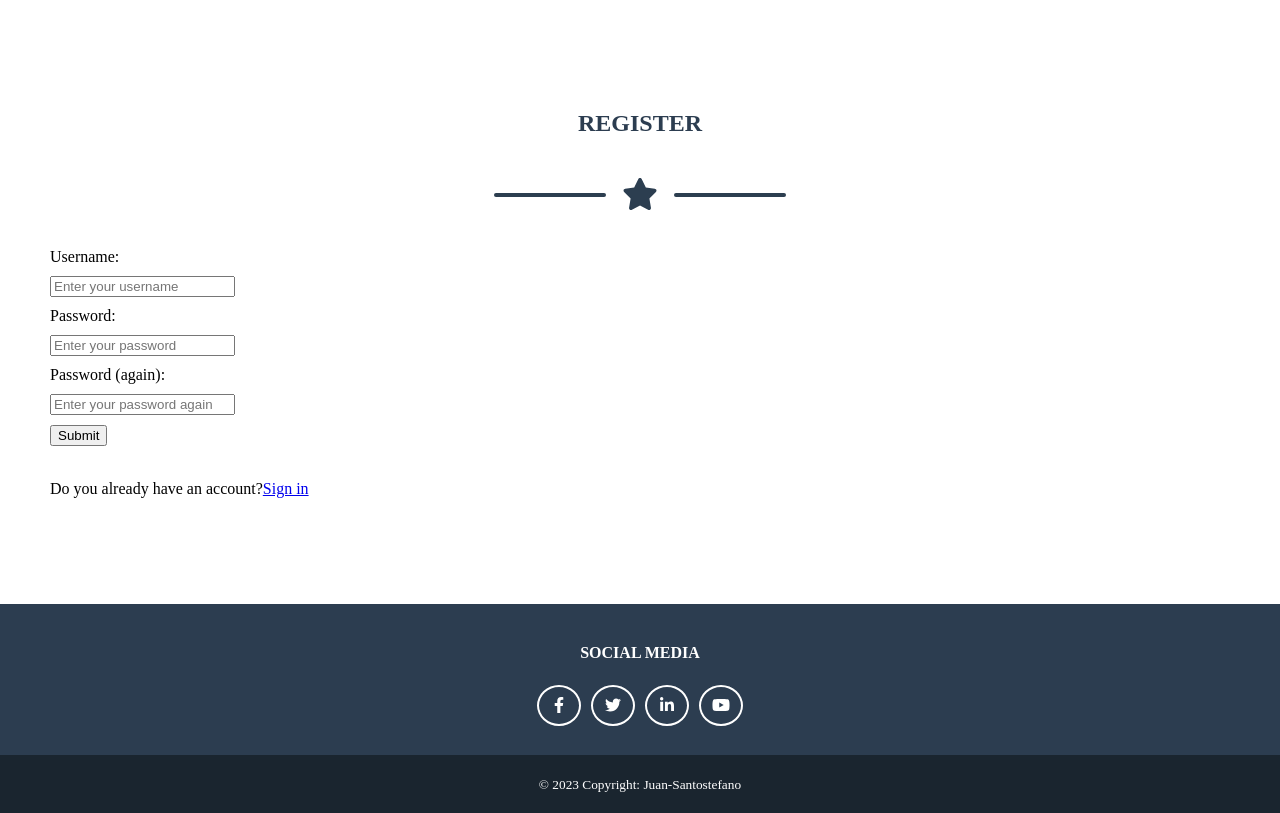
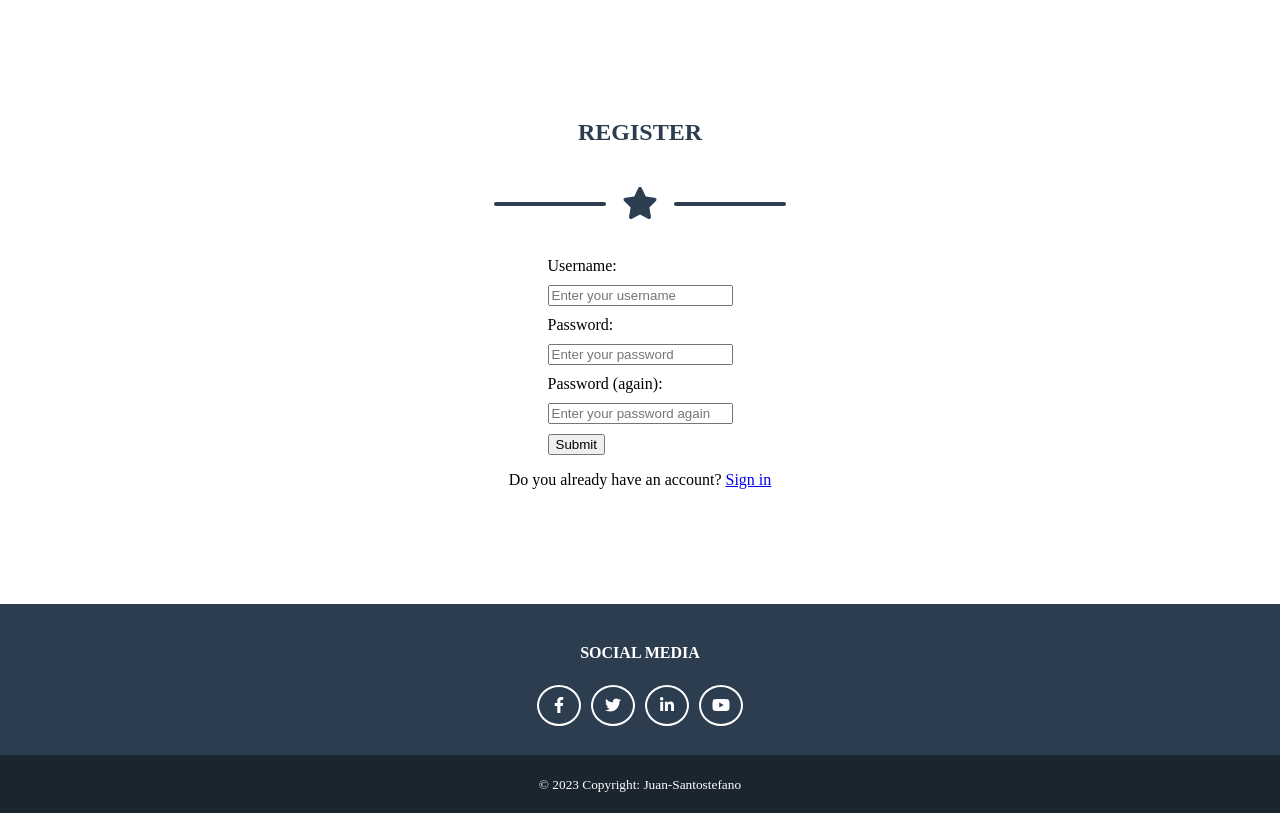
Before and after one commit to jpsantostefano/restaurant-advisor, a Django app: page /register/ in a window 1280 px wide. Shown: the part 100-913 px from the top of the page. Run offline with Django 4.2, Linux system fonts and the light colour scheme; some libraries are stand-ins or nearby versions.

Commit message:
register section styled without bootstrap

```diff
--- a/static/css/style.css
+++ b/static/css/style.css
@@ -178,3 +178,7 @@
   flex-direction: column;
   justify-content: center;
 }
+
+.question {
+  text-align: center;
+}
--- a/templates/registration/register.html
+++ b/templates/registration/register.html
@@ -2,7 +2,8 @@
 {% block content %}
 
 <!-- Contact Section-->
-<section class="register-section">
+<section>
+    <div class="register-section">
         <!-- Contact Section Heading-->
         <h2 class="section-title">Register</h2>
 
@@ -14,8 +15,7 @@
         </div>
 
         <!-- Contact Section Form-->
-
-        <div>
+        <div class="form-container">
                 <form method="POST" action="/register/">
                 {% csrf_token %}
 
@@ -40,12 +40,16 @@
                     </div>
 
                     <!-- Submit Button-->
+                    <div>
                     <button type="submit">Submit</button>
-            </form>
-            <br>
-            <p>Do you already have an account?<a href="{% url 'login' %}">Sign in</a></p>
+
                 </div>
 
+                </form>
+
+        </div>
+        <p class="question">Do you already have an account? <a href="{% url 'login' %}">Sign in</a></p>
+    </div>
 </section>
 
 {% endblock content %}
```
Also changed, not shown: templates/registration/login.html (+4 -6 lines). Lines whose indentation alone changed are shown as unchanged.
